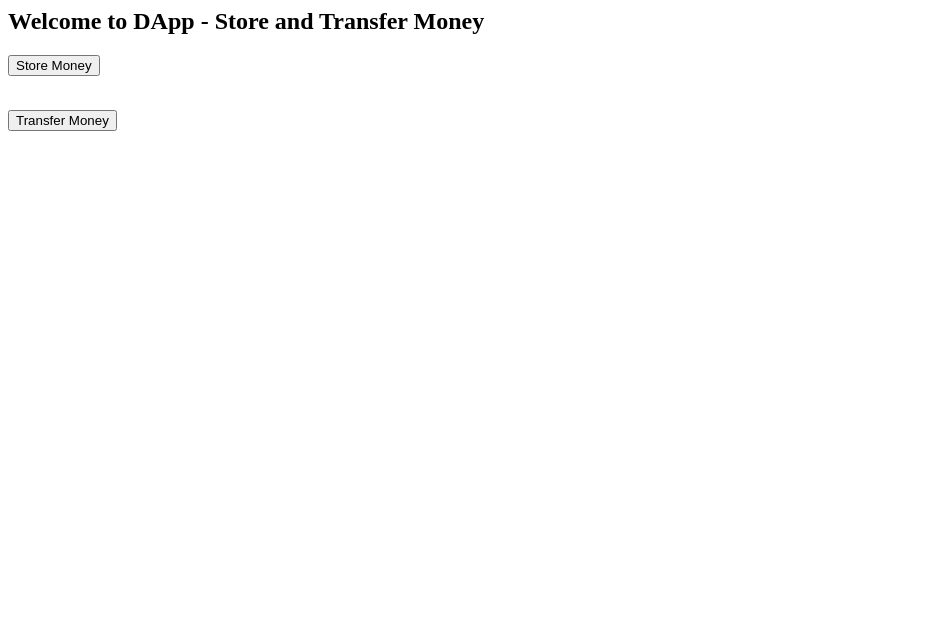
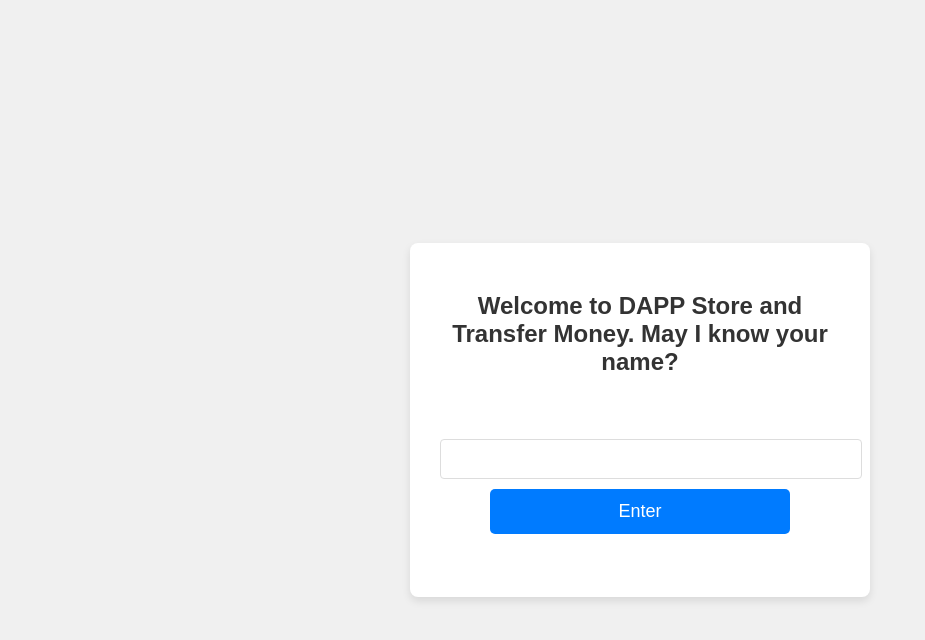
Before and after one commit to hellenhuang66/myFiDAPP, a plain HTML site: page template/index.html in a window 1280 px wide. Shown: the whole page, without its empty margins (0-925 px from the left). Drawn offline with Linux system fonts and the light colour scheme.

Commit message:
Update index.html

```diff
--- a/template/index.html
+++ b/template/index.html
@@ -1,10 +1,111 @@
+<!DOCTYPE html>
+<html lang="en">
+<head>
+    <meta charset="UTF-8">
+    <meta name="viewport" content="width=device-width, initial-scale=1.0">
+    <title>Ethereum DApp 5</title>
 
-<h2>Welcome to DApp - Store and Transfer Money</h2>
+    <style>
+        body {
+            font-family: 'Arial', sans-serif;
+            background-color: #f0f0f0;
+            margin: 0;
+            padding: 20px;
+            display: flex;
+            justify-content: center;
+            align-items: center;
+            height: 100vh;
+        }
 
-<form action="/store_money" method="post">
-    <input type="submit" value="Store Money">
-</form>
-<br>
-<form action="/transfer_money" method="post">
-    <input type="submit" value="Transfer Money">
-</form>
+        .container {
+            background-color: #ffffff;
+            padding: 30px;
+            border-radius: 8px;
+            box-shadow: 0 4px 8px rgba(0, 0, 0, 0.1);
+            max-width: 400px;
+            width: 100%;
+            text-align: center;
+        }
+
+        h2 {
+            font-size: 24px;
+            margin-bottom: 20px;
+            color: #333;
+        }
+
+        form {
+            margin: 15px 0;
+        }
+
+
+        input[type="submit"] {
+            background-color: #007bff;
+            color: white;
+            padding: 12px 24px;
+            border: none;
+            border-radius: 5px;
+            font-size: 18px;
+            cursor: pointer;
+            transition: background-color 0.3s ease;
+            width: 100%;
+            max-width: 300px;
+        }
+
+        input, button {
+            width: 100%;
+            padding: 10px;
+            margin-top: 10px;
+            border-radius: 4px;
+            border: 1px solid #ddd;
+            font-size: 16px;
+        }
+
+        button {
+            background-color: #007bff;
+            color: white;
+            border: none;
+            cursor: pointer;
+        }
+
+        button:hover {
+            background-color: #0056b3;
+        }
+
+
+        p {
+            margin-top: 20px;
+            font-size: 18px;
+            color: #007bff;
+        }
+
+        @media (max-width: 768px) {
+            .container {
+                padding: 20px;
+            }
+
+            h2 {
+                font-size: 20px;
+            }
+
+            input, button {
+                font-size: 14px;
+            }
+
+            p {
+                font-size: 16px;
+            }
+        }
+    </style>
+</head>
+<body>
+    <div class="container">
+        <h2>Welcome to DAPP Store and Transfer Money. May I know your name? </h2>
+        <br>
+        <form action = "/main" method="post">
+            <input type="text" name="q">
+            <input type="submit" value="Enter">
+        </form>
+        <br>
+    </div>
+</body>
+</html>
```
